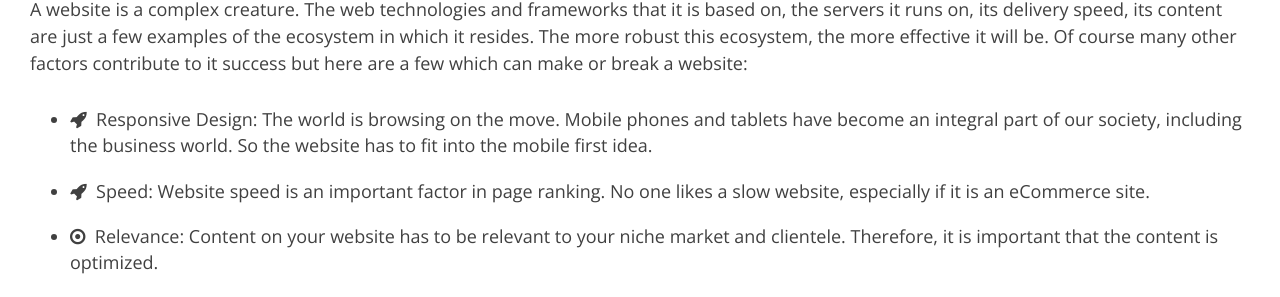
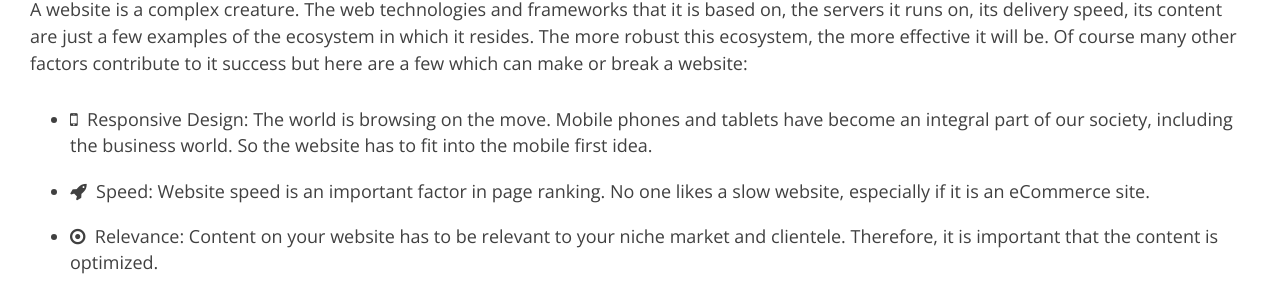
Before and after one commit to newmedia77/appxnam, a Jekyll site: the page built from 10-things-that-can-make-or-break-your-website.html, in a window 1280 px wide. Shown: the part 332-629 px from the top of the page. Built offline with Jekyll 4.4.1, drawn with Linux system fonts in a browser that asks for light colours; nearby versions of some CDN libraries.

Commit message:
andreas
li fa fa

```diff
--- a/10-things-that-can-make-or-break-your-website.html
+++ b/10-things-that-can-make-or-break-your-website.html
@@ -7,7 +7,7 @@ subtitle: Website success tips
 <p>A website is a complex creature. The web technologies and frameworks that it is based on, the servers it runs on, its delivery speed, its content are just a few examples of the ecosystem in which it resides. The more robust this ecosystem, the more effective it will be. Of course many other factors contribute to it success but here are a few which can make or break a website:&nbsp;</p>
 
 <ul class="web-tips">
-	<li><i class="fa fa-rocket fa-1x"></i>&nbsp;&nbsp;Responsive Design: The world is browsing on the move. Mobile phones and tablets have become an integral part of our society, including the business world. So the website has to fit into the mobile first idea.</li>
+	<li><i class="fa fa-mobile fa-1x"></i>&nbsp;&nbsp;Responsive Design: The world is browsing on the move. Mobile phones and tablets have become an integral part of our society, including the business world. So the website has to fit into the mobile first idea.</li>
 	<li><i class="fa fa-rocket fa-1x"></i>&nbsp;&nbsp;Speed: Website speed is an important factor in page ranking. No one likes a slow website, especially if it is an eCommerce site.</li>
 	<li><i class="fa fa-dot-circle-o fa-1x"></i>&nbsp;&nbsp;Relevance: Content on your website has to be relevant to your niche market and clientele. Therefore, it is important that the content is optimized.</li>
 	<li><i class="fa fa-desktop fa-1x"></i>&nbsp;&nbsp;Design: Website has to deliver high quality of User experience which requires a well designed user interphase.</li>
```
